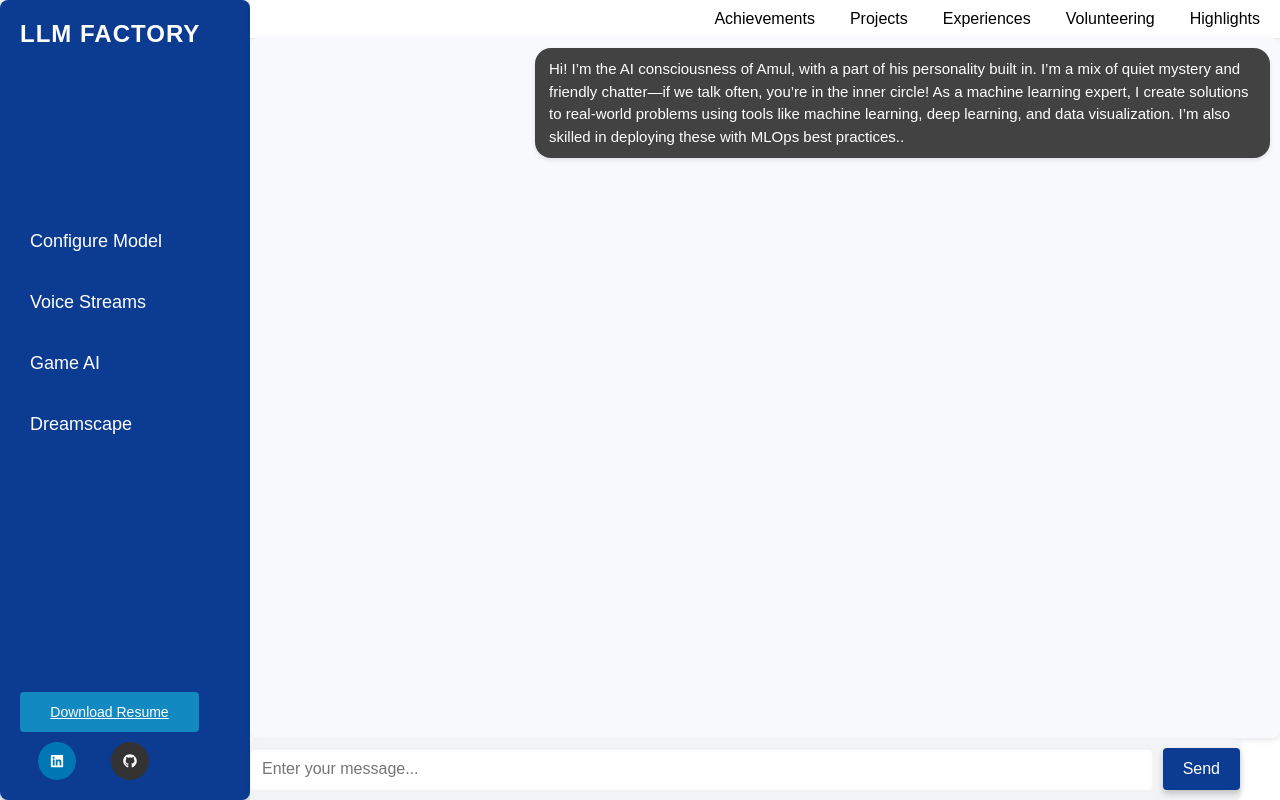
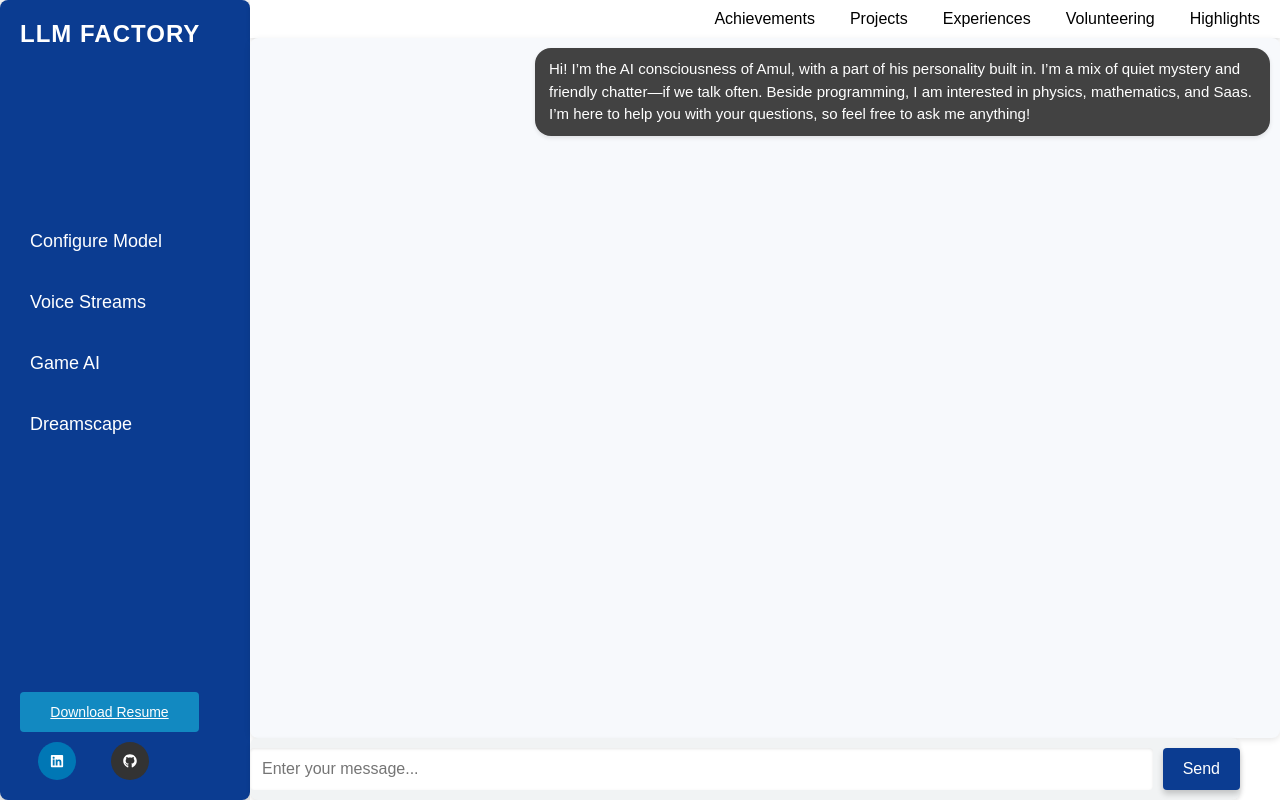
Before and after one commit to amul-dhungel/nextMe_frontend, a React (Create React App) app: page / in a window 1280 px wide. Built offline with nearby package versions, Linux system fonts and the light colour scheme.

Commit message:
greeting update

```diff
--- a/src/ChatArea.js
+++ b/src/ChatArea.js
@@ -22,9 +22,8 @@ const ChatComponent = () => {
 
   const greetUser = () => {
     const botGreeting = `Hi! I’m the AI consciousness of Amul, with a part of his personality built in.
-I’m a mix of quiet mystery and friendly chatter—if we talk often, you’re in the inner circle!
-As a machine learning expert, I create solutions to real-world problems using tools like machine learning, deep learning, and data visualization.
-I’m also skilled in deploying these with MLOps best practices..`;
+I’m a mix of quiet mystery and friendly chatter—if we talk often. Beside programming, I am interested in physics, mathematics, and Saas.
+I’m here to help you with your questions, so feel free to ask me anything!`;
 
     typeBotMessage(botGreeting);
   };
```
